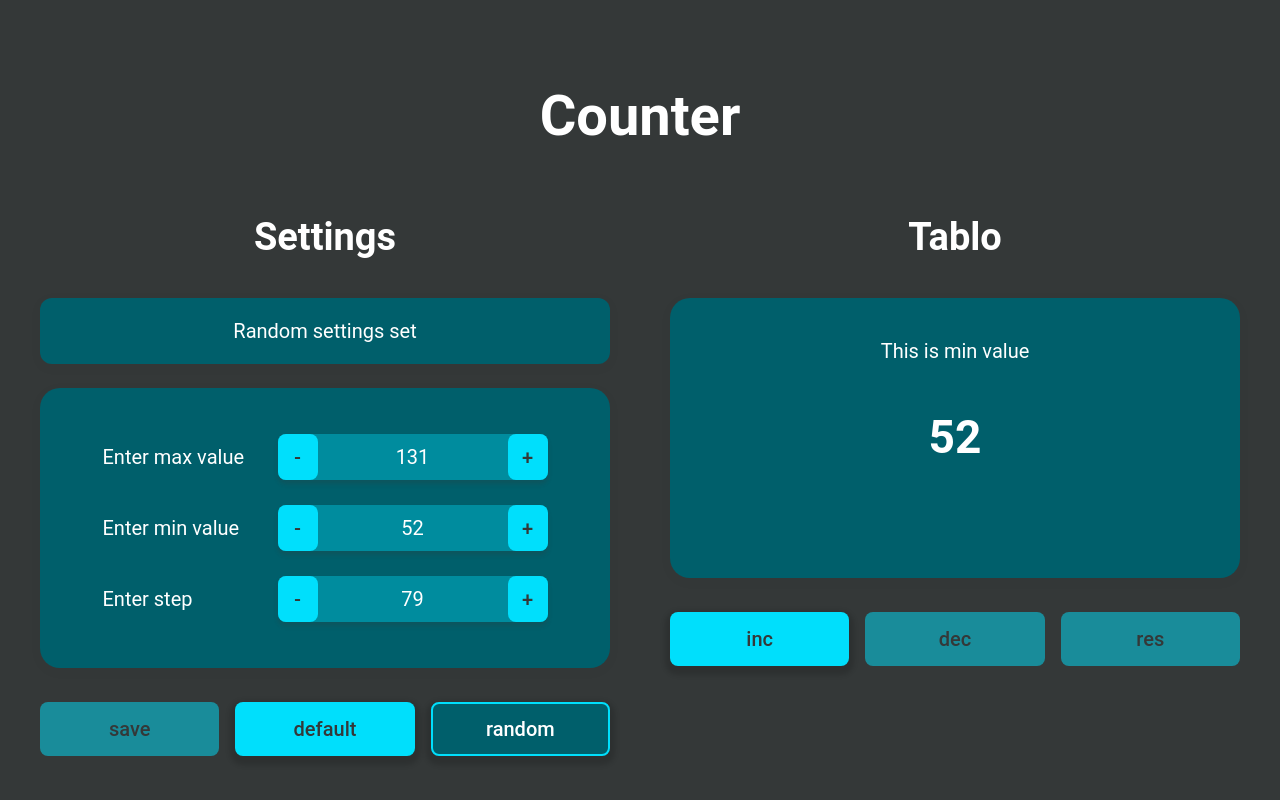
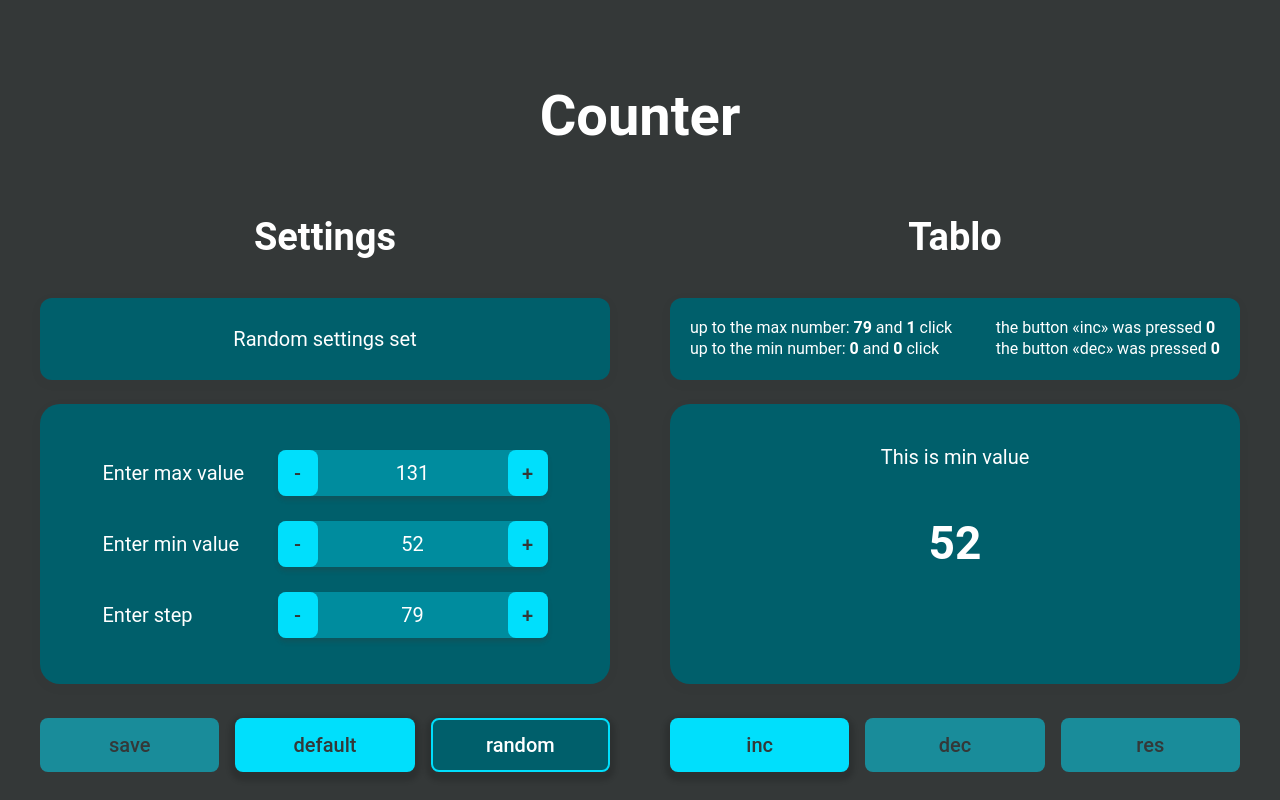
Before and after one commit to Anna-Bekreneva/counter, a React (Create React App) app: page / in a window 1280 px wide. Both pictures are taken after a click on the button "random". Built offline with nearby package versions, Linux system fonts and the light colour scheme.

Commit message:
added component statistics

```diff
--- a/src/App.tsx
+++ b/src/App.tsx
@@ -1,9 +1,9 @@
-import React, {useState} from 'react';
+import React, {useEffect, useState} from 'react';
 import './styles/global.css';
 import './styles/reset.css';
 import './styles/counter.css';
 import './styles/settings.css';
-import './styles/notification.css';
+import './styles/statistics.css';
 import {Counter} from './components/Counter/Counter';
 import {Settings} from './components/Settings/Settings';
 
@@ -22,6 +22,11 @@ function App () {
 
 	const [counter, setCounter] = useState(minNumber)
 
+	const [isRunStatistics, setIsRunStatistics] = useState(false)
+
+	const [incPressed, setIncPressed] = useState(0)
+	const [decPressed, setDecPressed] = useState(0)
+
 	const isRemainedMax = counter !== maxNumber && counter + stepNumber > maxNumber
 
 	const remainedMax = () => setCounter(maxNumber)
@@ -29,12 +34,14 @@ function App () {
 	const buttonCounterOnClickCallback = (type: ButtonCounterType) => {
 		if (type === 'inc') {
 			if (counter <= maxNumber - stepNumber && counter >= minNumber) {
-				setCounter(counter + stepNumber)
+				setCounter((actual) => actual + stepNumber)
+				setIncPressed((actual) => actual + 1)
 			}
 		}
 
 		if (type === 'dec') {
-			counter > minNumber && setCounter(counter - stepNumber)
+			counter > minNumber && setCounter((actual) => actual - stepNumber)
+			setDecPressed((actual) => actual + 1)
 		}
 
 		if (type === 'res') {
@@ -47,6 +54,7 @@ function App () {
 		setMinNumber(min)
 		setStepNumber(step)
 		setCounter(min)
+		setIsRunStatistics(true)
 	}
 
 	return (
@@ -55,7 +63,7 @@ function App () {
 				<h1 className='heading'>Counter</h1>
 				<div className='wrapper__container'>
 					<Settings saveSettings={saveSettings} maxNumber={maxNumber} minNumber={minNumber} stepNumber={stepNumber} DEFAULT_MAX={DEFAULT_MAX} DEFAULT_MIN={DEFAULT_MIN} DEFAULT_STEP={DEFAULT_STEP} LIMIT_VALUE={LIMIT_VALUE}></Settings>
-					<Counter buttonCounterOnClickCallback={buttonCounterOnClickCallback} counter={counter} maxNumber={maxNumber} minNumber={minNumber} stepNumber={stepNumber} isRemainedMax={isRemainedMax} remainedMax={remainedMax}></Counter>
+					<Counter buttonCounterOnClickCallback={buttonCounterOnClickCallback} counter={counter} maxNumber={maxNumber} minNumber={minNumber} stepNumber={stepNumber} isRemainedMax={isRemainedMax} remainedMax={remainedMax} isRunStatistics={isRunStatistics} incPressed={incPressed} decPressed={decPressed}></Counter>
 				</div>
 			</div>
 		</div>
--- a/src/components/Counter/Counter.tsx
+++ b/src/components/Counter/Counter.tsx
@@ -1,7 +1,8 @@
-import React from 'react';
+import React, {useEffect, useState} from 'react';
 import {CounterManagement} from './CounterManagement';
 import {Tablo} from './Tablo';
 import {ButtonCounterType} from '../../App';
+import {Statistics} from './Statistics';
 
 type CounterPropsType = {
 	counter: number
@@ -10,14 +11,34 @@ type CounterPropsType = {
 	stepNumber: number
 	isRemainedMax: boolean
 	remainedMax: () => void
+	isRunStatistics: boolean
+	incPressed: number
+	decPressed: number
 	buttonCounterOnClickCallback: (type: ButtonCounterType) => void
 }
 
 export const Counter: React.FC<CounterPropsType> = (props) => {
 
+	const [statisticsMaxClick, setStatisticsMaxClick] = useState(Math.ceil((props.maxNumber - props.counter) / props.stepNumber))
+	const [statisticsMinClick, setStatisticsMinClick] = useState(Math.ceil((props.counter - props.minNumber) / props.stepNumber))
+
+	const [statisticsMaxNumber, setStatisticsMaxNumber] = useState(props.maxNumber - props.counter)
+	const [statisticsMinNumber, setStatisticsMinNumber] = useState(props.counter - props.minNumber)
+
+	useEffect(() => {
+		setStatisticsMaxNumber(props.maxNumber - props.counter)
+		setStatisticsMaxClick(Math.ceil((props.maxNumber - props.counter) / props.stepNumber))
+	}, [props.counter, props.maxNumber])
+
+	useEffect(() => {
+		setStatisticsMinNumber(props.counter - props.minNumber)
+		setStatisticsMinClick(Math.ceil((props.counter - props.minNumber) / props.stepNumber))
+	}, [props.counter, props.minNumber])
+
 	return (
 		<div className='counter'>
 			<h2 className="title">Tablo</h2>
+			<Statistics maxNumber={statisticsMaxNumber} maxClick={statisticsMaxClick} minNumber={statisticsMinNumber} minClick={statisticsMinClick} isRunStatistics={props.isRunStatistics} incPressed={props.incPressed} decPressed={props.decPressed}/>
 			<Tablo counter={props.counter} maxNumber={props.maxNumber} minNumber={props.minNumber} stepNumber={props.stepNumber} isRemainedMax={props.isRemainedMax} remainedMax={props.remainedMax}></Tablo>
 			<CounterManagement counter={props.counter} maxNumber={props.maxNumber} minNumber={props.minNumber} stepNumber={props.stepNumber} buttonCounterOnClickCallback={props.buttonCounterOnClickCallback}></CounterManagement>
 		</div>
--- /dev/null
+++ b/src/components/Counter/Statistics.tsx
@@ -0,0 +1,39 @@
+import React from 'react';
+
+type StaticsPropsType = {
+	maxNumber: number
+	maxClick: number
+	minNumber: number
+	minClick: number
+	isRunStatistics: boolean
+	incPressed: number
+	decPressed: number
+}
+
+export const Statistics: React.FC<StaticsPropsType> = (props) => {
+
+	const result = props.isRunStatistics ?
+		<>
+			<div className="statistics__left">
+				<p className='statistics__text'> up to the max number:
+					<span className='statistics__accent'>{' ' + props.maxNumber}</span> and
+					<span className='statistics__accent'>{' ' + props.maxClick}</span> click
+				</p>
+				<p className='statistics__text'> up to the min number:
+					<span className='statistics__accent'>{' ' + props.minNumber}</span> and
+					<span className='statistics__accent'>{' ' + props.minClick}</span> click
+				</p>
+			</div>
+			<div className='statistics__right'>
+				<p className='statistics__text'> the button «inc» was pressed
+					<span className='statistics__accent'>{' ' + props.incPressed}</span>
+				</p>
+				<p className='statistics__text'> the button «dec» was pressed
+					<span className='statistics__accent'>{' ' + props.decPressed}</span>
+				</p>
+			</div>
+		</>
+		: <p className='statistics__default'>stats will be here</p>
+
+	return  <div className='statistics tablo tablo--mini'>{result}</div>
+}
--- a/src/components/Settings/Notification.tsx
+++ b/src/components/Settings/Notification.tsx
@@ -6,7 +6,7 @@ type NotificationPropsType = {
 
 export const Notification: React.FC<NotificationPropsType> = (props) => {
 	return (
-		<div className='notification'>
+		<div className='tablo tablo--mini'>
 			<p>{props.text}</p>
 		</div>
 	)
--- a/src/styles/global.css
+++ b/src/styles/global.css
@@ -52,6 +52,14 @@ body {
     align-items: center;
     box-shadow: 0 3px 10px 1px rgba(52, 56, 56, 0.06);
     margin-bottom: 34px;
+}
+
+.tablo--mini {
+    background-color: #005f6b;
+    margin-bottom: 24px;
+    border-radius: 12px;
+    min-height: 82px;
+    height: auto;
 }
 
 .sr-only {
--- a/src/styles/notification.css
+++ /dev/null
@@ -1,11 +0,0 @@
-.notification {
-    width: 100%;
-    background-color: #005f6b;
-    margin-bottom: 24px;
-    padding: 20px;
-    border-radius: 12px;
-    display: flex;
-    justify-content: center;
-    align-items: center;
-    box-shadow: 0 3px 10px 1px rgba(52, 56, 56, 0.06);
-}
--- /dev/null
+++ b/src/styles/statistics.css
@@ -0,0 +1,20 @@
+.statistics {
+    justify-content: space-between;
+}
+
+.statistics__left {
+    margin-right: 10px;
+}
+
+.statistics__text {
+    font-size: 16px;
+}
+
+.statistics__accent {
+    font-weight: 600;
+}
+
+.statistics__default {
+    text-align: center;
+    width: 100%;
+}
```
